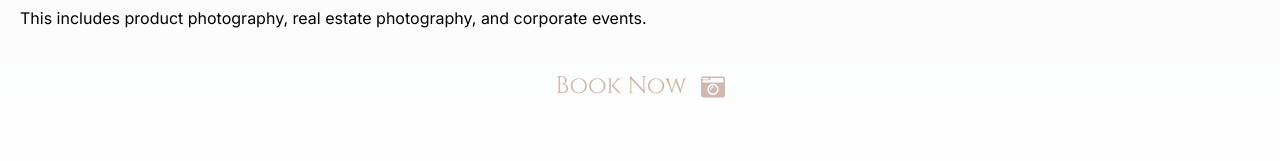
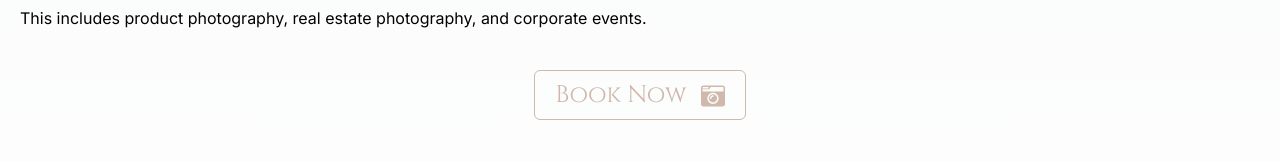
Before and after one commit to WebsterManyanga/blackeye-portolio, a Next.js app: page / in a window 1280 px wide. Shown: the part 3569-3730 px from the top of the page. Built offline with nearby package versions, Linux system fonts and the light colour scheme.

Commit message:
styled book now button and redirected booking to instagram page

```diff
--- a/app/ui/Prices.tsx
+++ b/app/ui/Prices.tsx
@@ -4,6 +4,8 @@ import Image from "next/image";
 import { FaCameraRetro } from "react-icons/fa";
 
 const Prices = () => {
+  let insta = 'https://ig.me/m/blackeye_visuals_';
+
   return (
     <section className="py-10 px-5">
       <h1 className={`${cinzel.className} text-5xl text-primary`}>PRICES</h1>
@@ -43,12 +45,14 @@ const Prices = () => {
         </div>
       </div>
       <div className=" mt-10"></div>
-      <Link
-        href="/contact"
-        className={` ${cinzel.className} text-primary mt-10 text-2xl block w-full text-center `}
-      >
-        Book Now <FaCameraRetro className="ml-2 inline-block" />
-      </Link>
+      <div className="w-full">
+        <a
+          href={insta}
+          className={` ${cinzel.className} text-primary mx-auto mt-10 text-2xl block w-fit py-2 px-5 text-center border border-primary rounded-md`}
+        >
+          Book Now <FaCameraRetro className="ml-2 inline-block" />
+        </a>
+      </div>
     </section>
   );
 };
```
